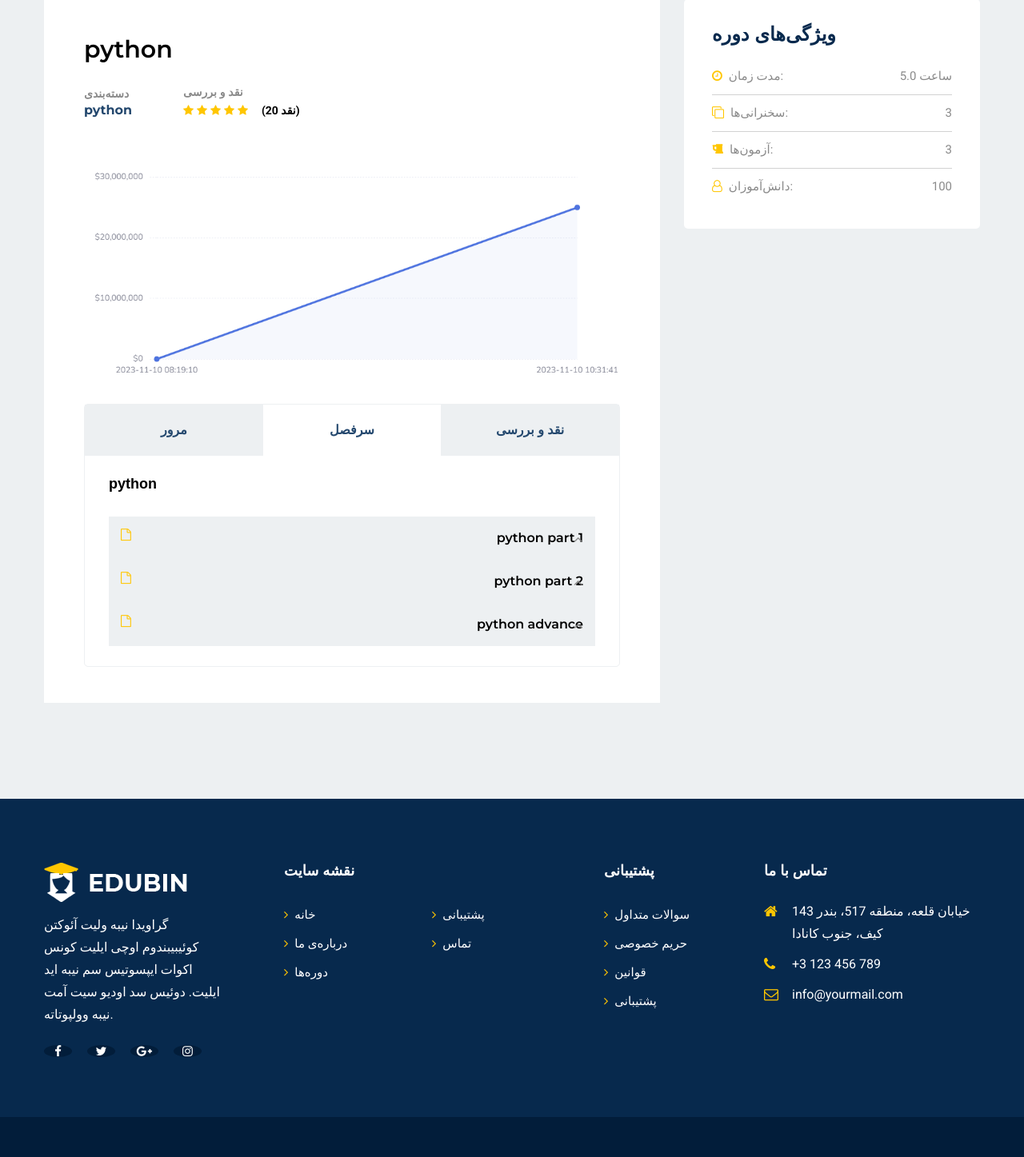
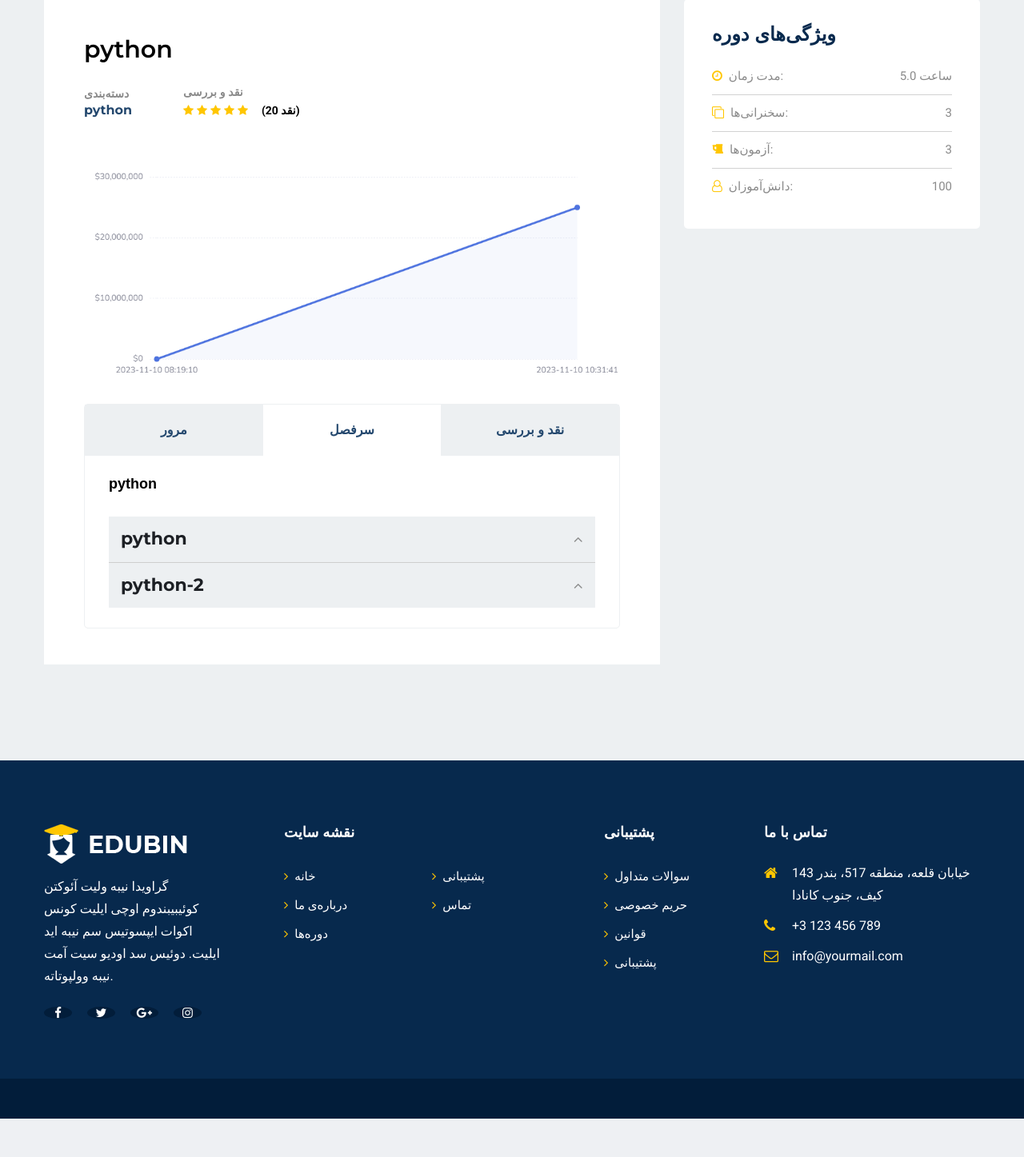
Before and after one commit to Hassanprogramming/lms_config, a Django app: a page that uses class/templates/class/course_detail.html in a window 1280 px wide, after a click on "سرفصل". Shown: the part 442-1889 px from the top of the page at 80% size. After the commit the page ends 1841 px from the top, so only its background shows below. Run offline with Django 4.2, Linux system fonts and the light colour scheme; data comes from the database, SQL or seed files in the repository; both versions use the stored data as it was after the commit; some libraries are stand-ins or nearby versions.

Commit message:
adding video category

```diff
--- a/class/admin.py
+++ b/class/admin.py
@@ -11,7 +11,9 @@ class CourseAdmin(admin.ModelAdmin):
     filter_horizontal = ['classes']
     list_filter = ('name', 'student', 'time_added')
 
+
 admin.site.register(ClassCategory)
 admin.site.register(Classes, ClassesAdmin)
 admin.site.register(VideoClass)
 admin.site.register(ImageClass)
+admin.site.register(VideoCategory)
--- a/class/models.py
+++ b/class/models.py
@@ -18,6 +18,17 @@ class ClassCategory(models.Model):
         return self.name
 
 
+class VideoCategory(models.Model):
+    class Meta:
+        verbose_name = "video category"
+        verbose_name_plural = "video category"
+
+    name = models.CharField(max_length=150)
+
+    def __str__(self):
+        return self.name
+
+
 class VideoClass(models.Model):
     class Meta:
         verbose_name = "فیلم های کلاس ها"
@@ -25,7 +36,9 @@ class VideoClass(models.Model):
 
     name = models.CharField(verbose_name="نام فیلم", max_length=250)
     text = tinymce_models.HTMLField(verbose_name="توضیحات فیلم")
-    video = models.FileField(verbose_name="فیلم", upload_to="media/")
+    video_link = models.CharField(verbose_name="لینک فیلم", max_length=550, null=True, blank=True)
+    video = models.FileField(verbose_name="فیلم", upload_to="media/", null=True, blank=True)
+    video_category = models.ForeignKey(VideoCategory, on_delete=models.CASCADE)
 
     def __str__(self):
         return self.name
--- a/class/templates/class/course_detail.html
+++ b/class/templates/class/course_detail.html
@@ -174,104 +174,51 @@
                     </div>
                     <!-- overview description -->
                   </div>
-                  <div
-                    class="tab-pane fade"
-                    id="curriculam"
-                    role="tabpanel"
-                    aria-labelledby="curriculam-tab"
-                  >
+                  <div class="tab-pane fade" id="curriculam" role="tabpanel" aria-labelledby="curriculam-tab">
                     <div class="curriculam-cont">
                       <div class="title">
-                        <h6>{{course.name}}</h6>
+                        <h6>{{ course.name }}</h6>
                       </div>
-                      {% for video in course.video.all %}
                       <div class="accordion" id="accordionExample">
+                        {% for video_category in video_category %}
                           <div class="card">
-                          <div class="card-header" id="heading{{ video.id }}">
+                            <div class="card-header" id="category{{ video_category.id }}">
                               <a
                                 href="#"
                                 data-toggle="collapse"
-                              data-target="#collapse{{ video.id }}"
+                                data-target="#collapseCategory{{ video_category.id }}"
                                 aria-expanded="true"
-                              aria-controls="collapse{{ video.id }}"
+                                aria-controls="collapseCategory{{ video_category.id }}"
                               >
-                              <ul>
-                                <li><i class="fa fa-file-o"></i></li>
-                                <li>
-                                  <span class="head"
-                                    >{{ video.name|safe }}</span
-                                  >
-                                </li>
-                              </ul>
+                                <h4>{{ video_category.name }}</h4>
                               </a>
                             </div>
-
                             <div
-                            id="collapse{{ video.id }}"
+                              id="collapseCategory{{ video_category.id }}"
                               class="collapse"
-                            aria-labelledby="heading{{ video.id }}"
+                              aria-labelledby="category{{ video_category.id }}"
                               data-parent="#accordionExample"
                             >
                               <div class="card-body">
+                                {% for video in video_category.videoclass_set.all %}
+                                  <div class="video-item">
+                                    <h5>{{ video.name }}</h5>
                                     <p>{{ video.text|safe }}</p>
-                              <br />
+                                    <a href="{{ video.video_link }}">video link</a>
+                                    <br>
                                     {% if video.video %}
-                              <a href="{{ video.video.url }}" target="_blank"
-                                >تماشا کنید</a
-                              >
-                              {% else %} ویدئو موجود نیست {% endif %}
+                                      <a href="{{ video.video.url }}" target="_blank">Watch Video</a>
+                                    {% else %}
+                                      Video not available
+                                    {% endif %}
                                   </div>
+                                {% endfor %}
                               </div>
                             </div>
                           </div>
                         {% endfor %}
                       </div>
-                    <!-- curriculam cont -->
                     </div>
-                  <div
-                    class="tab-pane fade"
-                    id="instructor"
-                    role="tabpanel"
-                    aria-labelledby="instructor-tab"
-                  >
-                    <div class="instructor-cont">
-                      <div class="instructor-author">
-                        <div class="author-thum">
-                          <img
-                            src="images/instructor/i-1.jpg"
-                            alt="Instructor"
-                          />
-                        </div>
-                        <div class="author-name">
-                          <a href="#"><h5>سومن حسن</h5></a>
-                          <span>توسعه دهنده Senior WordPress</span>
-                          <ul class="social">
-                            <li>
-                              <a href="#"><i class="fa fa-facebook-f"></i></a>
-                            </li>
-                            <li>
-                              <a href="#"><i class="fa fa-twitter"></i></a>
-                            </li>
-                            <li>
-                              <a href="#"><i class="fa fa-google-plus"></i></a>
-                            </li>
-                            <li>
-                              <a href="#"><i class="fa fa-instagram"></i></a>
-                            </li>
-                          </ul>
-                        </div>
-                      </div>
-                      <div class="instructor-description pt-25">
-                        <p>
-                          لورم ایپسوم دلور سیت آمت، کنسیسیکتتور آدیپیسیکینگ
-                          الیت. دلیکتوس فوگا راتیونه مولستیه اونده پروویدنت
-                          کوئیبوسدام سونت، دلورمقو. اررور امنیس مولیتیا، اکس
-                          دلور سقی. ات، کوئیبوسدام اکسکپتوری. انیمی آسومندا،
-                          کونسکونتور دولوروم اوتم؟
-                        </p>
-                      </div>
-                    </div>
-                    <!-- instructor cont -->
                   </div>
                   <div
                     class="tab-pane fade"
--- a/class/views.py
+++ b/class/views.py
@@ -1,6 +1,6 @@
 from django.shortcuts import render, get_object_or_404
 from django.views import View
-from .models import Classes
+from .models import *
 from home.forms import AddCommentForm
 from django.urls import reverse
 from django.http import HttpResponseRedirect
@@ -25,9 +25,11 @@ class ClassesView(View):
 class CourseDetailView(View):
     def get(self, request, slug):
         course = get_object_or_404(Classes, slug=slug)
+        video_category = VideoCategory.objects.filter(videoclass__in=course.video.all()).distinct()
         form = AddCommentForm()
         context = {
             "course": course,
+            "video_category": video_category,
             "form": form,
         }
         return render(request, "class/course_detail.html", context)
```
Also changed, not shown: class/migrations/0005_videocategory_videoclass_video_category.py (added), class/migrations/0006_videoclass_video_link.py (added), class/migrations/0007_alter_videoclass_video_alter_videoclass_video_link.py (added), db.sqlite3, static/images/images/chart_4m1mPgg.png (added), 5 other files. Lines whose indentation alone changed are shown as unchanged.
